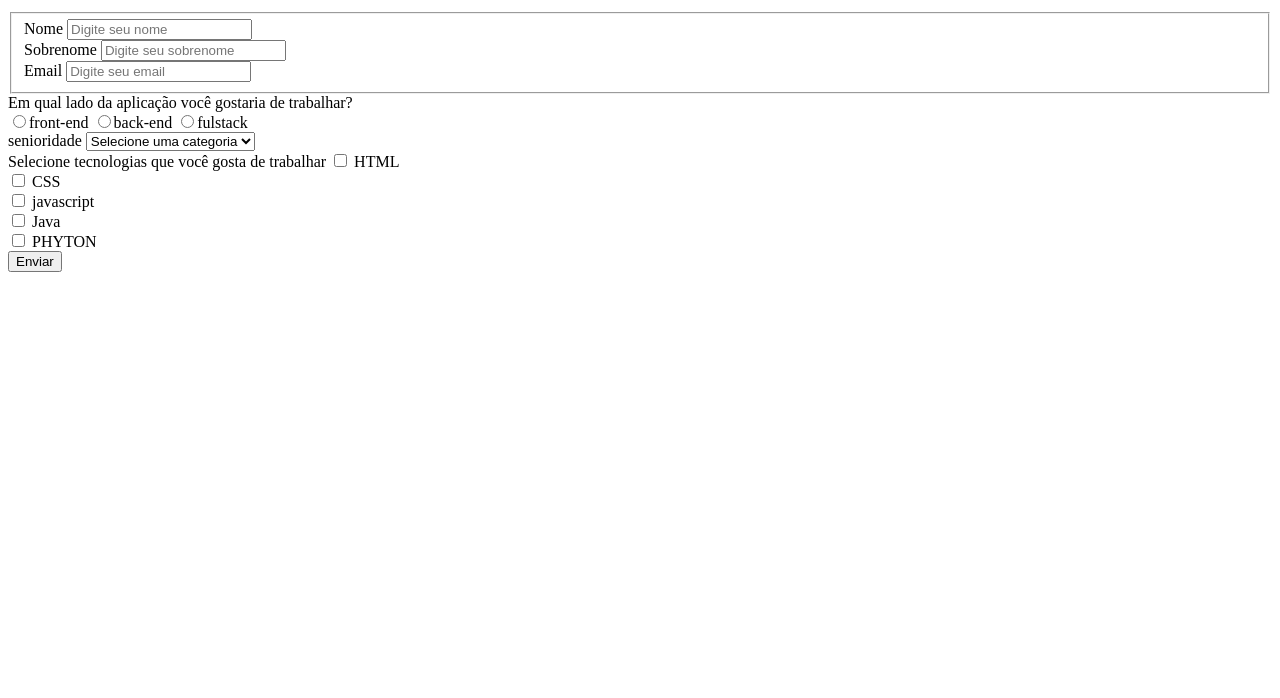
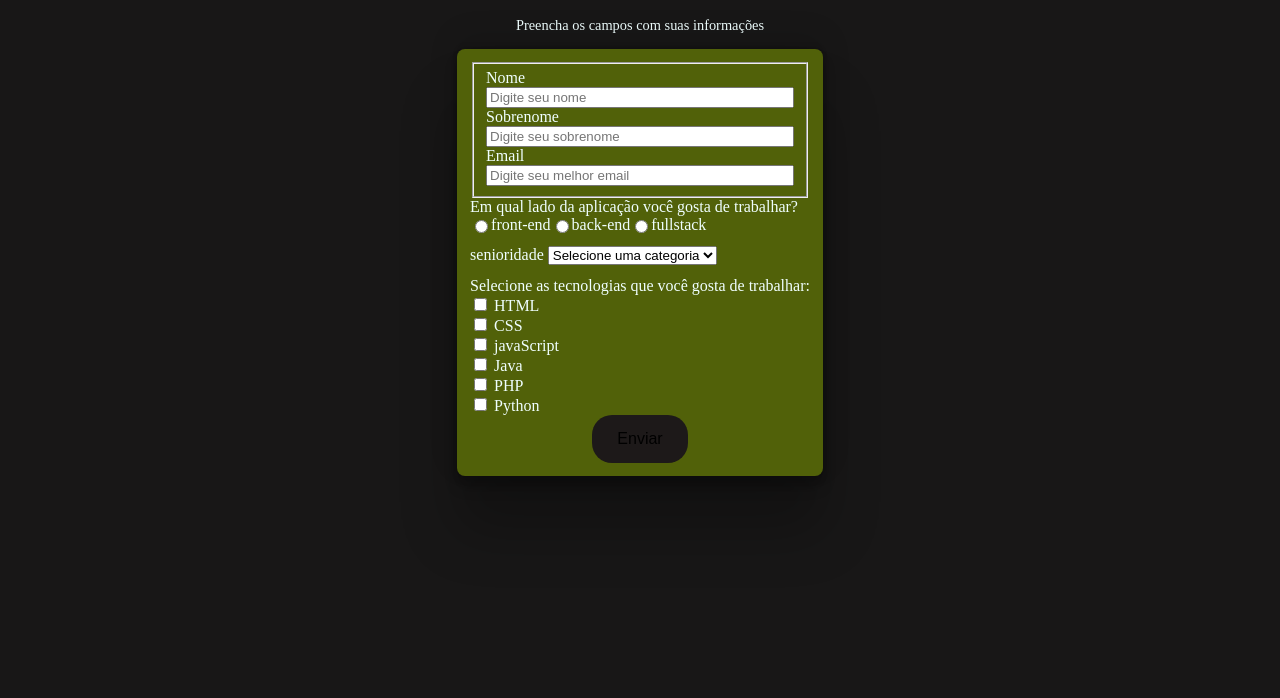
Before and after one commit to cintra444/front_end, a plain HTML site: page aula_2/formulario/index.html in a window 1280 px wide. Shown: the part 102-800 px from the top of the page. Drawn offline with Linux system fonts and the light colour scheme.

Commit message:
modificando

```diff
--- a/aula_2/formulario/index.html
+++ b/aula_2/formulario/index.html
@@ -2,8 +2,9 @@
 <html lang="en">
 
 <head>
-    <meta charset="UTF-8">
-    <meta name="viewport" content="width=device-width, initial-scale=1.0">
+    <meta charset="UTF-8" />
+    <meta name="viewport" content="width=device-width, initial-scale=1.0" />
+    <link rel="stylesheet" href="styles.css" />
     <title>Formulário</title>
 </head>
 
@@ -13,35 +14,31 @@
         <p>Preencha os campos com suas informações</p>
     </div>
     <form>
-        <fieldset enter-class="campo-info-pessoais">
+        <fieldset class="campo-info-pessoais">
             <div class="box-input">
                 <label for="">Nome</label>
-                <input type="text" placeholder="Digite seu nome">
+                <input type="text" placeholder="Digite seu nome" />
             </div>
-            <div class="box-input"></div>
+            <div class="box-input">
                 <label for="">Sobrenome</label>
-            <input type="text" placeholder="Digite seu sobrenome">
+                <input type="text" placeholder="Digite seu sobrenome" />
             </div>
-            <div class="box-input"></div>
+            <div class="box-input">
                 <label for="">Email</label>
-            <input type="email" placeholder="Digite seu email">
+                <input type="email" placeholder="Digite seu melhor email" />
             </div>
         </fieldset>
-        <div class="campo-stack">
-            <label for="">Em qual lado da aplicação você gostaria de trabalhar?</label>
-            <br>
-            <label for="stack">
-                <input type="radio" value="frontend" name="stack">front-end
-            </label>
-            <label for="stack">
-            <input type="radio" value="backend" name="stack">back-end
-            </label>
-            <label for="stack">
-            <input type="radio" value="fullstack" name="stack">fulstack
+        <div class="stack">
+            <label>Em qual lado da aplicação você gosta de trabalhar?</label>
+            <br />
+            <label class="campo-stack" for="stack">
+                <input type="radio" value="frontend" name="stack" /> front-end
+                <input type="radio" value="backend" name="stack" /> back-end
+                <input type="radio" value="fullstack" name="stack" /> fullstack
             </label>
         </div>
         <div class="campo-senioridade">
-            <label for="">senioridade</label>
+            <label>senioridade</label>
             <select name="senioridade" id="senioridade">
                 <option selected disabled value="">Selecione uma categoria</option>
                 <option value="junior">junior</option>
@@ -50,34 +47,31 @@
             </select>
         </div>
         <div class="checkbox">
-            <label for="tecnologia1">Selecione tecnologias que você gosta de trabalhar</label>
+            <label>Selecione as tecnologias que você gosta de trabalhar:</label>
+            <label for="tecnologia1">
                 <input type="checkbox" id="tecnologia" name="tecnologia1" value="html" />
                 HTML
-        </div>
-        <div class="checkbox">
+            </label>
             <label for="tecnologia2">
-               <input type="checkbox" id="tecnologia"  name="tecnologia2" value="html"/>
+                <input type="checkbox" id="tecnologia" name="tecnologia2" value="css" />
                 CSS
-        </div>
-        <div class="checkbox">
-            <for="tecnologia3">
-                <input type="checkbox" id="tecnologia" name="tecnologia3" value="CSS" />
-                javascript
-        </div>
-        <div class="checkbox">
-            <for="tecnologia4">
-                <input type="checkbox" id="tecnologia" name="tecnologia4" value="javascript"/>
+            </label>
+            <label for="tecnologia3">
+                <input type="checkbox" id="tecnologia" name="tecnologia3" value="javascript" />
+                javaScript
+            </label>
+            <label for="tecnologia4">
+                <input type="checkbox" id="tecnologia" name="tecnologia4" value="java" />
                 Java
-        </div>
-        <div class="checkbox">
-            <for="tecnologia5">
-                <input type="checkbox" id="tecnologia" name="tecnologia5" value="java" />
-                PHYTON
-        </div>
             </label>
-
-
-
+            <label for="tecnologia5">
+                <input type="checkbox" id="tecnologia" name="tecnologia5" value="PHP" />
+                PHP
+            </label>
+            <label for="tecnologia6">
+                <input type="checkbox" id="tecnologia" name="tecnologia6" value="python" />
+                Python
+            </label>
         </div>
         <div class="container-botao">
             <button>Enviar</button>
--- a/aula_2/formulario/styles.css
+++ b/aula_2/formulario/styles.css
@@ -8,9 +8,10 @@ body {
     color: azure;
 }
 form{
-    background-color: aqua;
+    background-color: rgb(81, 97, 9);
     border-radius: 8px;
     padding: 0.8rem;
+    box-shadow: rgba(0, 0, 0, 0.25) 0px 54px 55px, rgba(0, 0, 0, 0.12) 0px -12px 30px, rgba(0, 0, 0, 0.12) 0px 4px 6px, rgba(0, 0, 0, 0.17) 0px 12px 13px, rgba(0, 0, 0, 0.09) 0px -3px 5px;
 }
 
 .titulo-pagina {
@@ -50,3 +51,22 @@ form{
     flex-direction: column;
 
 }
+.container-botao{
+    display: flex;
+    justify-content: center;
+    align-items: center;
+    margin: auto;
+}
+.container-botao button{
+    width: 6rem;
+    height: 3rem;
+    background-color: rgb(29, 25, 25);
+    border: none;
+    font-size: 1rem;
+    border-radius: 20px;
+}
+button:hover{
+    background-color: rgb(30, 34, 34);
+    transition: all;
+
+}
--- /dev/null
+++ b/trabalho individual/styles.css
@@ -0,0 +1,27 @@
+*{
+    margin: 0;
+    padding: 0;
+    box-sizing: border-box;
+}
+
+.container{
+    display: flex;
+    background-color: aqua;
+    height: 50vh;
+    width: 50vw;
+    padding: 10px;
+    justify-content: center;
+
+    flex-wrap: wrap;
+    align-content:baseline;
+}
+
+.item{
+    background-color: blue;
+    margin: 10px;
+    color:aliceblue;
+    font-size: 22px;
+    width: 100px;
+    height: 100px;
+    border-radius: 5px;
+}
```
Also changed, not shown: trabalho individual/index.html (added, +20 -0 lines). Lines whose indentation alone changed are shown as unchanged.
